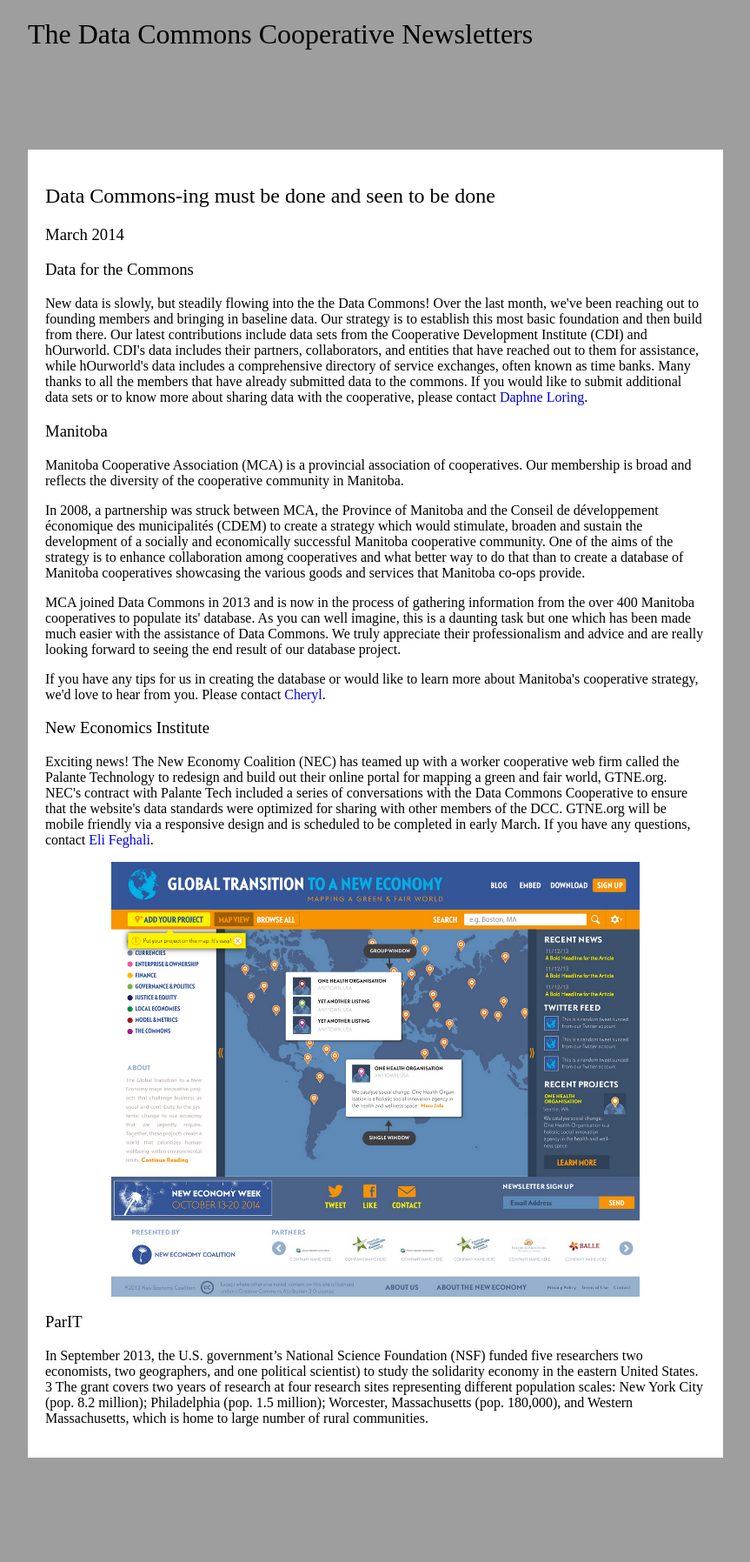
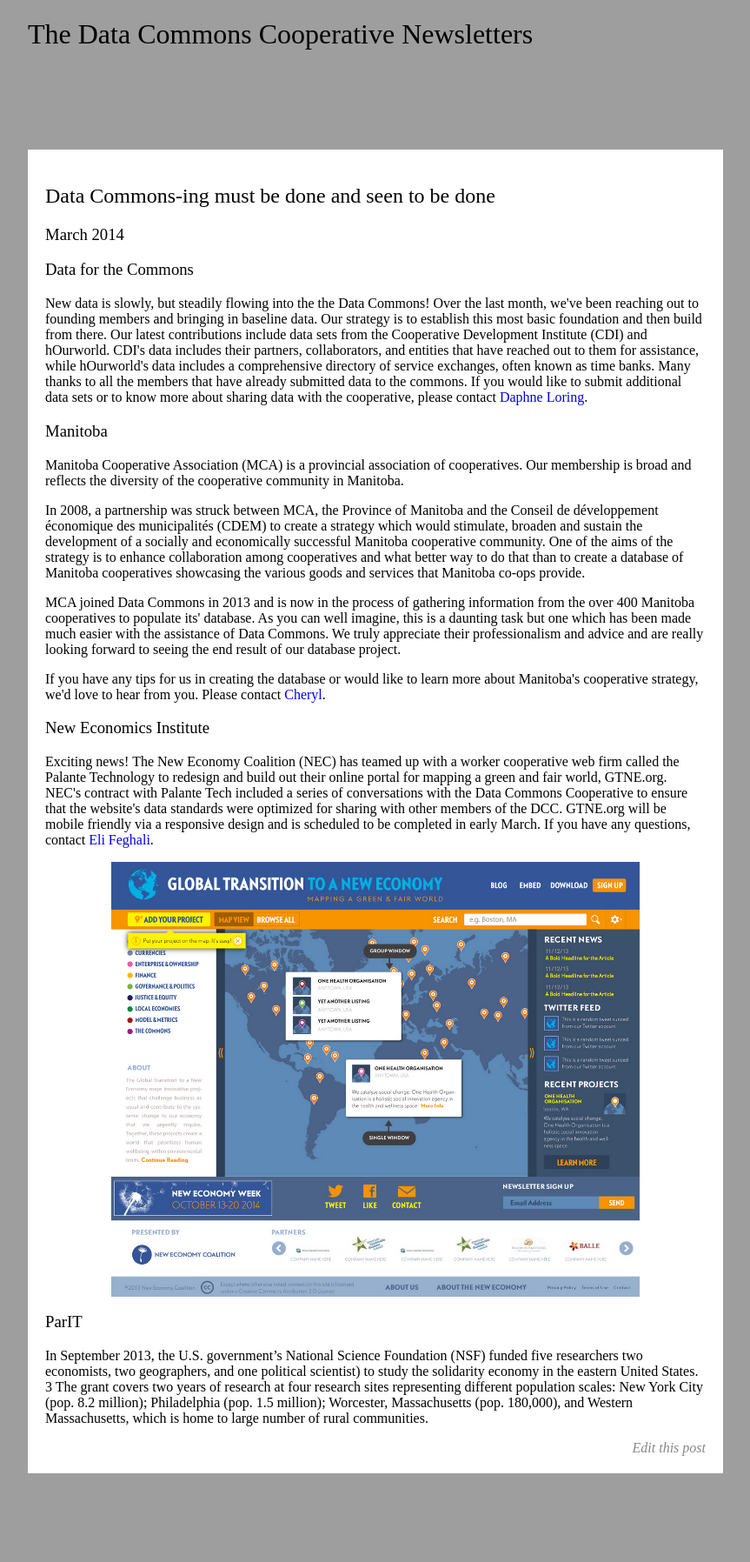
Before and after one commit to datacommons/datacommons.github.io, a Jekyll site: the page built from _posts/2014-03-25-hello.html, in a window 1280 px wide. Shown: the whole page at 87% size, without its empty margins (208-1071 px from the left). Built offline with Jekyll 4.4.1, drawn with Linux system fonts in a browser that asks for light colours; some web fonts are replaced; Markdown is read by kramdown in place of the engine named in the settings.

Commit message:
add edit post link

```diff
--- a/_layouts/post.html
+++ b/_layouts/post.html
@@ -5,4 +5,9 @@
 
 {{content}}
 
+
+<div class="edit">
+   <a href="https://github.com/datacommons/news/blob/gh-pages/_posts/{{ page.url | replace_first:'/','' | replace:'/','-' }}">Edit this post</a>
+</div>
+
 {% include footer.html %}
--- a/style/main.css
+++ b/style/main.css
@@ -79,3 +79,12 @@
   width: 80%;
   margin: 0 auto;
 }
+
+.edit {
+  text-align: right;
+  font-style: italic;
+}
+
+.edit a {
+  color: #888;
+}
```
